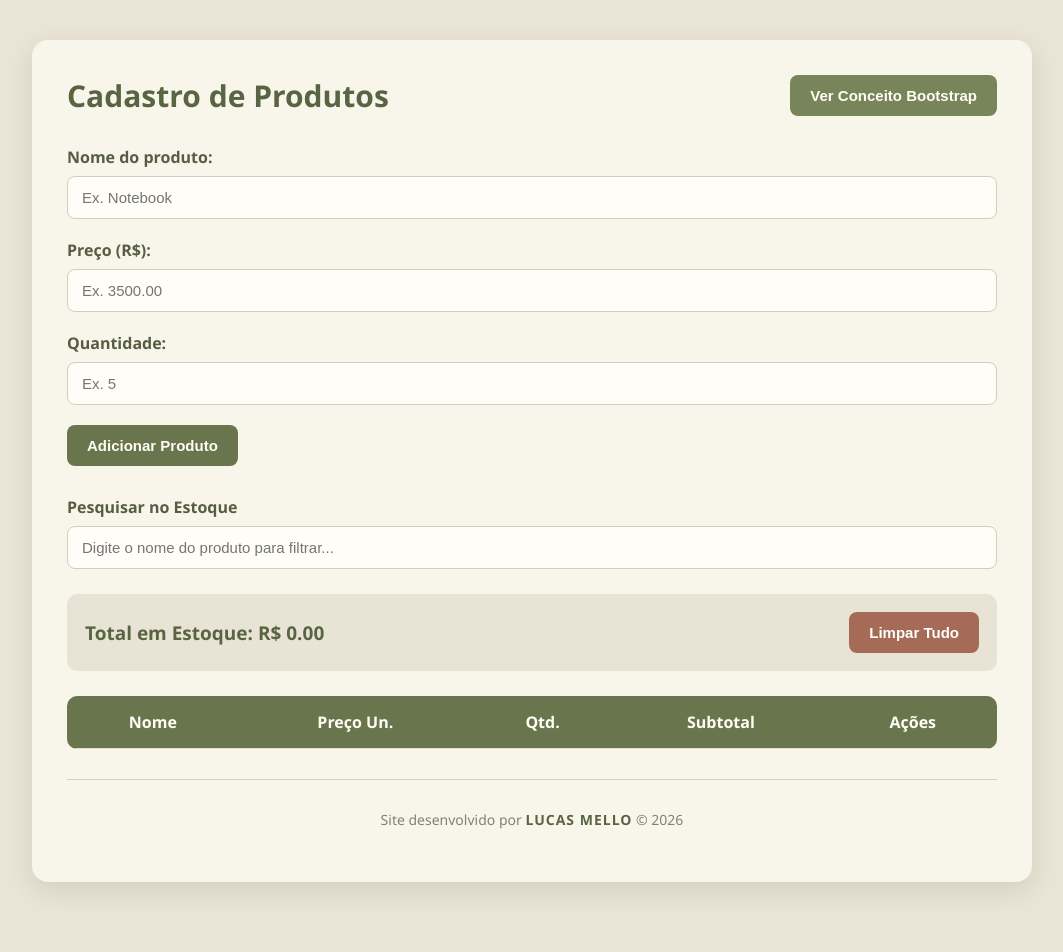
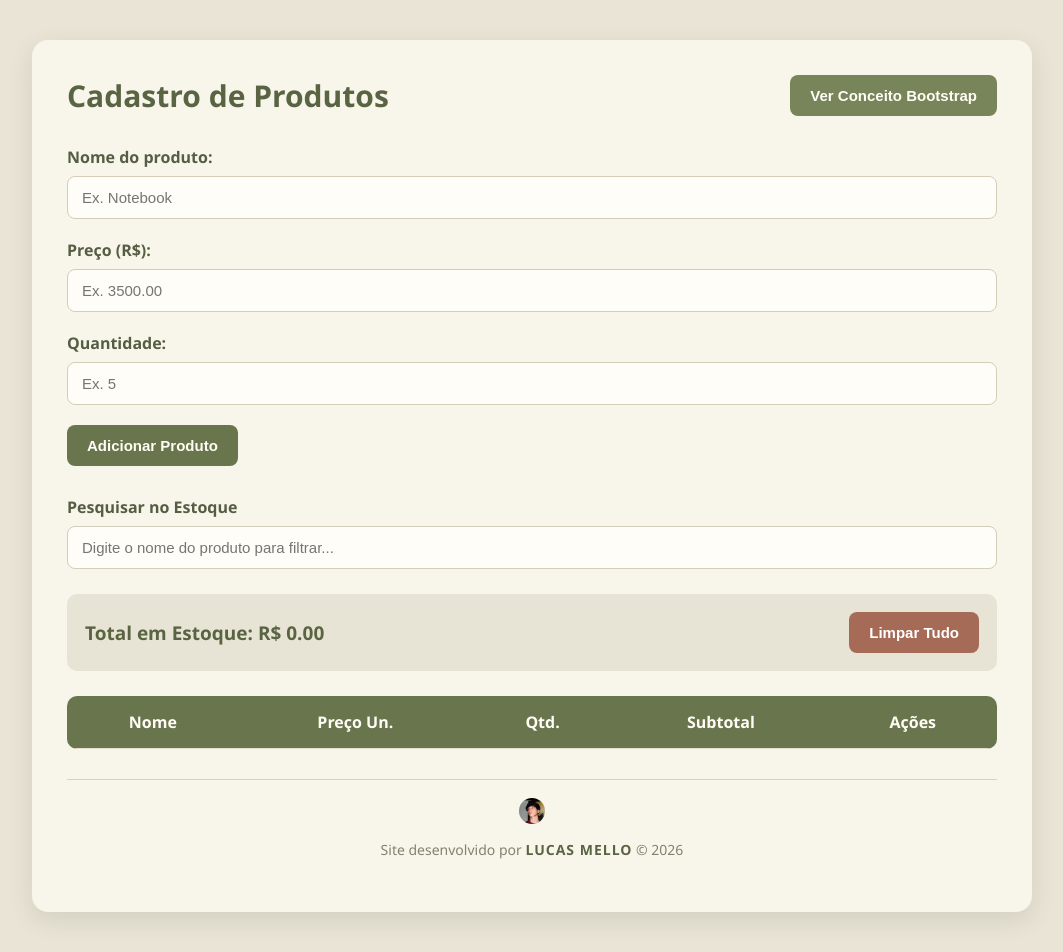
Before and after one commit to lucasMllo/CADASTRO_TAREFAS_V5, a plain HTML site: page index.html in a window 1280 px wide. Shown: the whole page, without its empty margins (108-1171 px from the left). Before the commit the page ends 922 px from the top, so only its background shows below. Drawn offline with Linux system fonts and the light colour scheme.

Commit message:
Add files via upload

```diff
--- a/index.html
+++ b/index.html
@@ -95,6 +95,7 @@
 
         <footer class="footer">
             <div class="footer-imagem-container">
+                <img src="Screenshot_2026-11-13-11-13-37-109_com.whatsapp.jpg" alt="Ilustração do Sistema" class="footer-img">
             </div>
             <p>
                 Site desenvolvido por
--- a/style.css
+++ b/style.css
@@ -196,10 +196,10 @@ tbody tr:last-child td {
 }
 
 .footer-img {
-    width: 80px;
-    height: auto;
-    object-fit: contain;
-    border-radius: 6px;
+    width: 26px;
+    height: 26px;
+    object-fit: cover;
+    border-radius: 50%;
 }
 
 .modal-overlay {
```
Also changed, not shown: Screenshot_2026-11-13-11-13-37-109_com.whatsapp.jpg (added), script.js (line endings or trailing spaces).
